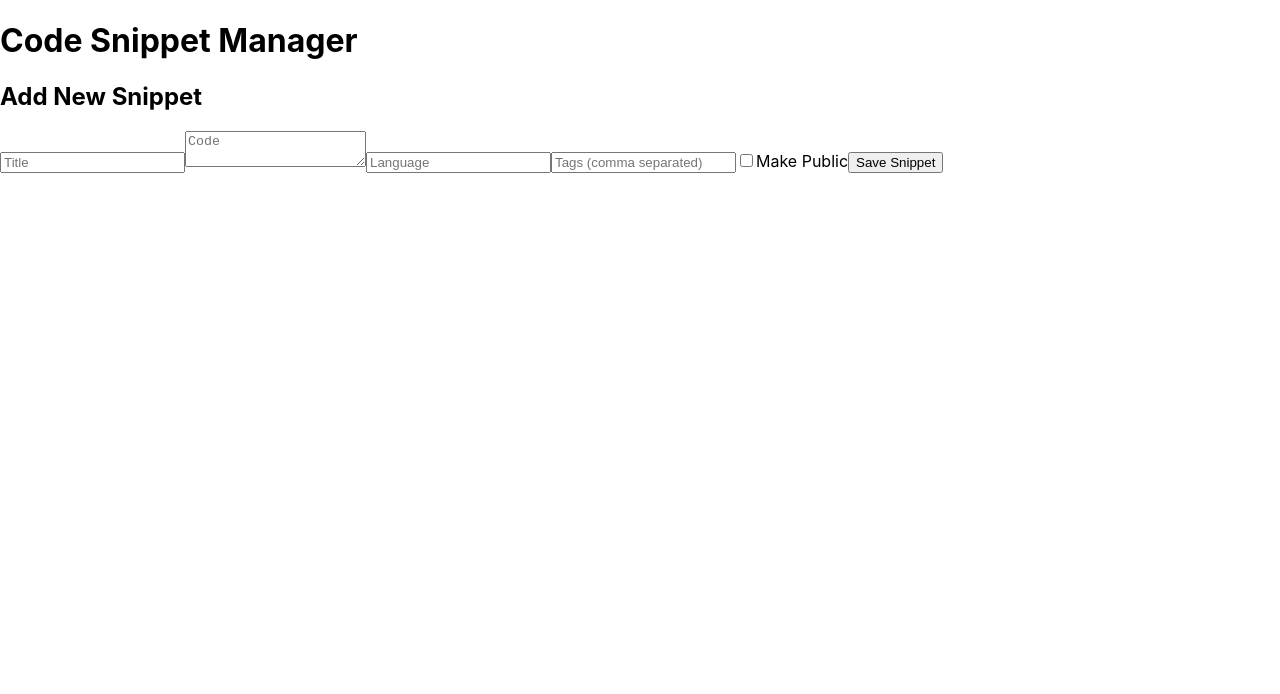
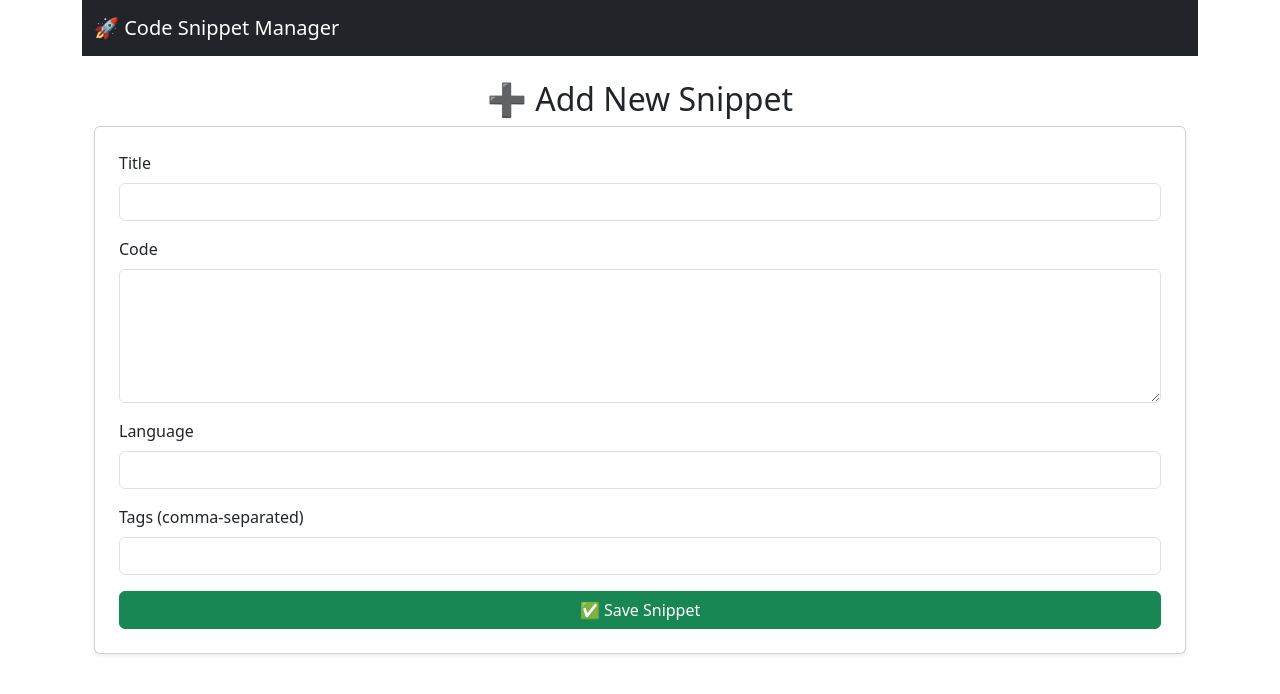
Before and after one commit to BhaskarKulshrestha/CodeSnippetManager, a React (Create React App) app in the folder frontend/: page /add in a window 1280 px wide. Shown: the top 694 px of the page. Built offline with nearby package versions, Linux system fonts and the light colour scheme.

Commit message:
added some more files and aslo improved the ui

```diff
--- a/frontend/package.json
+++ b/frontend/package.json
@@ -3,7 +3,10 @@
   "version": "0.1.0",
   "private": true,
   "dependencies": {
+    "@fortawesome/fontawesome-free": "^6.7.2",
+    "@monaco-editor/react": "^4.6.0",
     "axios": "^1.7.9",
+    "bootstrap": "^5.3.3",
     "cra-template": "1.2.0",
     "react": "^19.0.0",
     "react-dom": "^19.0.0",
--- a/frontend/src/App.css
+++ b/frontend/src/App.css
@@ -1,7 +1,54 @@
-.App {
-  text-align: center;
+/* General Styling */
+body {
+  background-color: #f8f9fa;
+  font-family: Arial, sans-serif;
 }
 
+.container {
+  max-width: 800px;
+}
+
+/* Navbar */
+.navbar {
+  margin-bottom: 20px;
+}
+
+/* Cards */
+.card {
+  border-radius: 10px;
+  transition: transform 0.3s ease-in-out !important;
+}
+
+.card:hover {
+  transform: scale(1.05) !important;
+  box-shadow: 0 4px 8px rgba(0, 0, 0, 0.2) !important;
+}
+
+/* Code Snippet Styling */
+pre {
+  overflow-x: auto;
+  font-size: 14px;
+  background-color: #eee;
+  padding: 10px;
+  border-radius: 5px;
+}
+
+/* Buttons */
+button {
+  font-size: 14px;
+  padding: 8px 12px;
+}
+
+.form-control {
+  border-radius: 8px;
+}
+
+.btn {
+  border-radius: 5px;
+  padding: 10px 15px;
+}
+
+/* App Logo (if still needed) */
 .App-logo {
   height: 40vmin;
   pointer-events: none;
@@ -13,21 +60,6 @@
   }
 }
 
-.App-header {
-  background-color: #282c34;
-  min-height: 100vh;
-  display: flex;
-  flex-direction: column;
-  align-items: center;
-  justify-content: center;
-  font-size: calc(10px + 2vmin);
-  color: white;
-}
-
-.App-link {
-  color: #61dafb;
-}
-
 @keyframes App-logo-spin {
   from {
     transform: rotate(0deg);
--- a/frontend/src/App.js
+++ b/frontend/src/App.js
@@ -1,5 +1,5 @@
 import React from "react";
-import { BrowserRouter as Router, Route, Routes } from "react-router-dom";
+import { BrowserRouter as Router, Route, Routes, Link } from "react-router-dom";
 import SnippetList from "./components/SnippetList";
 import AddSnippet from "./components/AddSnippet";
 import EditSnippet from "./components/EditSnippet";
@@ -9,7 +9,14 @@ function App() {
   return (
     <Router>
       <div className="container">
-        <h1>Code Snippet Manager</h1>
+        {/* Navbar */}
+        <nav className="navbar navbar-dark bg-dark navbar-expand-lg">
+          <div className="container-fluid">
+            <Link className="navbar-brand" to="/">🚀 Code Snippet Manager</Link>
+          </div>
+        </nav>
+
+        {/* Routes */}
         <Routes>
           <Route path="/" element={<SnippetList />} />
           <Route path="/add" element={<AddSnippet />} />
--- a/frontend/src/components/AddSnippet.js
+++ b/frontend/src/components/AddSnippet.js
@@ -7,21 +7,14 @@ function AddSnippet() {
   const [code, setCode] = useState("");
   const [language, setLanguage] = useState("");
   const [tags, setTags] = useState("");
-  const [isPublic, setIsPublic] = useState(false);
   const navigate = useNavigate();
 
   const handleSubmit = async (e) => {
     e.preventDefault();
-    const newSnippet = {
-      title,
-      code,
-      language,
-      tags: tags.split(",").map(tag => tag.trim()),
-      public: isPublic
-    };
+    const snippetData = { title, code, language, tags: tags.split(",") };
 
     try {
-      await axios.post("http://localhost:5000/api/snippets/add", newSnippet);
+      await axios.post("http://localhost:5000/api/snippets/add", snippetData);
       navigate("/");
     } catch (error) {
       console.error("Error adding snippet:", error);
@@ -29,19 +22,34 @@ function AddSnippet() {
   };
 
   return (
-    <div>
-      <h2>Add New Snippet</h2>
-      <form onSubmit={handleSubmit}>
-        <input type="text" placeholder="Title" value={title} onChange={e => setTitle(e.target.value)} required />
-        <textarea placeholder="Code" value={code} onChange={e => setCode(e.target.value)} required />
-        <input type="text" placeholder="Language" value={language} onChange={e => setLanguage(e.target.value)} required />
-        <input type="text" placeholder="Tags (comma separated)" value={tags} onChange={e => setTags(e.target.value)} />
-        <label>
-          <input type="checkbox" checked={isPublic} onChange={e => setIsPublic(e.target.checked)} />
-          Make Public
-        </label>
-        <button type="submit">Save Snippet</button>
-      </form>
+    <div className="container mt-4">
+      <h2 className="text-center">➕ Add New Snippet</h2>
+
+      <div className="card p-4 shadow-sm">
+        <form onSubmit={handleSubmit}>
+          <div className="mb-3">
+            <label className="form-label">Title</label>
+            <input type="text" className="form-control" value={title} onChange={(e) => setTitle(e.target.value)} required />
+          </div>
+
+          <div className="mb-3">
+            <label className="form-label">Code</label>
+            <textarea className="form-control" rows="5" value={code} onChange={(e) => setCode(e.target.value)} required></textarea>
+          </div>
+
+          <div className="mb-3">
+            <label className="form-label">Language</label>
+            <input type="text" className="form-control" value={language} onChange={(e) => setLanguage(e.target.value)} required />
+          </div>
+
+          <div className="mb-3">
+            <label className="form-label">Tags (comma-separated)</label>
+            <input type="text" className="form-control" value={tags} onChange={(e) => setTags(e.target.value)} />
+          </div>
+
+          <button type="submit" className="btn btn-success w-100">✅ Save Snippet</button>
+        </form>
+      </div>
     </div>
   );
 }
--- /dev/null
+++ b/frontend/src/components/CodeEditor.js
@@ -0,0 +1,24 @@
+import React from "react";
+import MonacoEditor from "@monaco-editor/react";
+
+const CodeEditor = ({ value, language, onChange }) => {
+  return (
+    <div className="code-editor-container">
+      <MonacoEditor
+        height="300px"
+        language={language || "javascript"}  // Set default language to JavaScript
+        theme="vs-dark"
+        value={value}
+        onChange={onChange}
+        options={{
+          fontSize: 14,
+          minimap: { enabled: false },
+          scrollBeyondLastLine: false,
+          automaticLayout: true,
+        }}
+      />
+    </div>
+  );
+};
+
+export default CodeEditor;
--- a/frontend/src/components/EditSnippet.js
+++ b/frontend/src/components/EditSnippet.js
@@ -1,41 +1,22 @@
 import React, { useState, useEffect } from "react";
+import { useParams, useNavigate } from "react-router-dom";
 import axios from "axios";
-import { useParams, useNavigate } from "react-router-dom";
+import CodeEditor from "../components/CodeEditor";
 
-function EditSnippet() {
+const EditSnippet = () => {
   const { id } = useParams();
   const navigate = useNavigate();
-  const [title, setTitle] = useState("");
-  const [code, setCode] = useState("");
-  const [language, setLanguage] = useState("");
-  const [tags, setTags] = useState("");
-  const [isPublic, setIsPublic] = useState(false);
+  const [snippet, setSnippet] = useState({ title: "", code: "", language: "" });
 
   useEffect(() => {
     axios.get(`http://localhost:5000/api/snippets/${id}`)
-      .then(response => {
-        const snippet = response.data;
-        setTitle(snippet.title);
-        setCode(snippet.code);
-        setLanguage(snippet.language);
-        setTags(snippet.tags.join(", "));
-        setIsPublic(snippet.public);
-      })
-      .catch(error => console.error("Error fetching snippet:", error));
+      .then((res) => setSnippet(res.data))
+      .catch((err) => console.error("Error fetching snippet:", err));
   }, [id]);
 
-  const handleSubmit = async (e) => {
-    e.preventDefault();
-    const updatedSnippet = {
-      title,
-      code,
-      language,
-      tags: tags.split(",").map(tag => tag.trim()),
-      public: isPublic
-    };
-
+  const handleUpdate = async () => {
     try {
-      await axios.put(`http://localhost:5000/api/snippets/edit/${id}`, updatedSnippet);
+      await axios.put(`http://localhost:5000/api/snippets/update/${id}`, snippet);
       navigate("/");
     } catch (error) {
       console.error("Error updating snippet:", error);
@@ -43,21 +24,25 @@ function EditSnippet() {
   };
 
   return (
-    <div>
+    <div className="container">
       <h2>Edit Snippet</h2>
-      <form onSubmit={handleSubmit}>
-        <input type="text" value={title} onChange={e => setTitle(e.target.value)} required />
-        <textarea value={code} onChange={e => setCode(e.target.value)} required />
-        <input type="text" value={language} onChange={e => setLanguage(e.target.value)} required />
-        <input type="text" value={tags} onChange={e => setTags(e.target.value)} />
-        <label>
-          <input type="checkbox" checked={isPublic} onChange={e => setIsPublic(e.target.checked)} />
-          Make Public
-        </label>
-        <button type="submit">Save Changes</button>
-      </form>
+      <input
+        type="text"
+        value={snippet.title}
+        onChange={(e) => setSnippet({ ...snippet, title: e.target.value })}
+        placeholder="Snippet Title"
+        className="form-control mb-3"
+      />
+      <CodeEditor
+        value={snippet.code}
+        language={snippet.language}
+        onChange={(code) => setSnippet({ ...snippet, code })}
+      />
+      <button className="btn btn-primary mt-3" onClick={handleUpdate}>
+        Save Changes
+      </button>
     </div>
   );
-}
+};
 
 export default EditSnippet;
--- a/frontend/src/components/PublicSnippet.js
+++ b/frontend/src/components/PublicSnippet.js
@@ -5,26 +5,23 @@ import { useParams } from "react-router-dom";
 function PublicSnippet() {
   const { id } = useParams();
   const [snippet, setSnippet] = useState(null);
-  const [error, setError] = useState(null);
 
   useEffect(() => {
     axios.get(`http://localhost:5000/api/snippets/${id}`)
       .then(response => setSnippet(response.data))
-      .catch(error => {
-        console.error("Error fetching snippet:", error);
-        setError("Snippet not found.");
-      });
+      .catch(error => console.error("Error fetching snippet:", error));
   }, [id]);
 
-  if (error) return <h2>{error}</h2>;
-  if (!snippet) return <h2>Loading...</h2>;
+  if (!snippet) return <h2 className="text-center mt-4">Loading...</h2>;
 
   return (
-    <div>
-      <h2>{snippet.title}</h2>
-      <pre>{snippet.code}</pre>
-      <p>Language: {snippet.language}</p>
-      <p>Tags: {snippet.tags.join(", ")}</p>
+    <div className="container mt-4">
+      <div className="card p-4 shadow-sm">
+        <h2>{snippet.title}</h2>
+        <pre>{snippet.code}</pre>
+        <p><strong>Language:</strong> {snippet.language}</p>
+        <p><strong>Tags:</strong> {snippet.tags.join(", ")}</p>
+      </div>
     </div>
   );
 }
--- a/frontend/src/components/SnippetList.js
+++ b/frontend/src/components/SnippetList.js
@@ -14,14 +14,9 @@ function SnippetList() {
   }, []);
 
   const fetchSnippets = () => {
-    axios
-      .get("http://localhost:5000/api/snippets")
+    axios.get("http://localhost:5000/api/snippets")
       .then(response => setSnippets(response.data))
       .catch(error => console.error("Error fetching snippets:", error));
-  };
-
-  const handleSearch = (e) => {
-    setSearchQuery(e.target.value);
   };
 
   const handleDelete = async (id) => {
@@ -37,50 +32,58 @@ function SnippetList() {
   const uniqueLanguages = [...new Set(snippets.map(snippet => snippet.language))];
 
   return (
-    <div>
-      <Link to="/add">➕ Add Snippet</Link>
-      <h2>Saved Snippets</h2>
+    <div className="container mt-4">
+      <h2 className="text-center mb-4">📜 Your Code Snippets</h2>
 
-      {/* Search Input */}
+      {/* Search Bar */}
+      <div className="d-flex justify-content-between mb-3">
         <input
           type="text"
-        placeholder="Search snippets..."
+          className="form-control w-50"
+          placeholder="🔍 Search snippets..."
           value={searchQuery}
-        onChange={handleSearch}
+          onChange={(e) => setSearchQuery(e.target.value)}
         />
+        <Link to="/add" className="btn btn-primary">➕ Add Snippet</Link>
+      </div>
 
-      {/* Tag Filter */}
-      <select value={selectedTag} onChange={(e) => setSelectedTag(e.target.value)}>
+      {/* Filters */}
+      <div className="d-flex gap-3 mb-3">
+        <select className="form-select" value={selectedTag} onChange={(e) => setSelectedTag(e.target.value)}>
           <option value="">All Tags</option>
-        {uniqueTags.map(tag => (
-          <option key={tag} value={tag}>{tag}</option>
-        ))}
+          {uniqueTags.map(tag => <option key={tag} value={tag}>{tag}</option>)}
         </select>
 
-      {/* Language Filter */}
-      <select value={selectedLanguage} onChange={(e) => setSelectedLanguage(e.target.value)}>
+        <select className="form-select" value={selectedLanguage} onChange={(e) => setSelectedLanguage(e.target.value)}>
           <option value="">All Languages</option>
-        {uniqueLanguages.map(lang => (
-          <option key={lang} value={lang}>{lang}</option>
-        ))}
+          {uniqueLanguages.map(lang => <option key={lang} value={lang}>{lang}</option>)}
         </select>
+      </div>
 
-      {/* Display Snippets */}
+      {/* Snippets List */}
+      <div className="row">
         {snippets
           .filter(snippet => snippet.title.toLowerCase().includes(searchQuery.toLowerCase()))
           .filter(snippet => !selectedTag || snippet.tags.includes(selectedTag))
           .filter(snippet => !selectedLanguage || snippet.language === selectedLanguage)
           .map(snippet => (
-          <div key={snippet._id} className="snippet-card">
-            <h3>{snippet.title}</h3>
-            <pre>{snippet.code}</pre>
-            <p>Language: {snippet.language}</p>
-            <p>Tags: {snippet.tags.join(", ")}</p>
-            <button onClick={() => navigate(`/edit/${snippet._id}`)}>✏️ Edit</button>
-            <button onClick={() => handleDelete(snippet._id)}>🗑 Delete</button>
-            <button onClick={() => navigator.clipboard.writeText(`${window.location.origin}/public/${snippet._id}`)}>🔗 Copy Link</button>
+            <div key={snippet._id} className="col-md-4">
+              <div className="card mb-3">
+                <div className="card-body">
+                  <h5 className="card-title">{snippet.title}</h5>
+                  <pre className="bg-light p-2">{snippet.code}</pre>
+                  <p><strong>Language:</strong> {snippet.language}</p>
+                  <p><strong>Tags:</strong> {snippet.tags.join(", ")}</p>
+                  <div className="d-flex justify-content-between">
+                    <button className="btn btn-warning" onClick={() => navigate(`/edit/${snippet._id}`)}>✏️ Edit</button>
+                    <button className="btn btn-danger" onClick={() => handleDelete(snippet._id)}>🗑 Delete</button>
+                    <button className="btn btn-info" onClick={() => navigator.clipboard.writeText(`${window.location.origin}/public/${snippet._id}`)}>🔗 Copy Link</button>
+                  </div>
+                </div>
+              </div>
             </div>
           ))}
+      </div>
     </div>
   );
 }
--- a/frontend/src/index.css
+++ b/frontend/src/index.css
@@ -11,3 +11,9 @@ code {
   font-family: source-code-pro, Menlo, Monaco, Consolas, 'Courier New',
     monospace;
 }
+
+.code-editor-container {
+  border: 1px solid #ccc;
+  border-radius: 5px;
+  overflow: hidden;
+}
--- a/frontend/src/index.js
+++ b/frontend/src/index.js
@@ -1,17 +1,13 @@
-import React from 'react';
-import ReactDOM from 'react-dom/client';
-import './index.css';
-import App from './App';
-import reportWebVitals from './reportWebVitals';
+import "bootstrap/dist/css/bootstrap.min.css";
+import "bootstrap/dist/js/bootstrap.bundle.min";
+import "@fortawesome/fontawesome-free/css/all.min.css";
+import React from "react";
+import ReactDOM from "react-dom/client";
+import App from "./App";
 
-const root = ReactDOM.createRoot(document.getElementById('root'));
+const root = ReactDOM.createRoot(document.getElementById("root"));
 root.render(
   <React.StrictMode>
     <App />
   </React.StrictMode>
 );
-
-// If you want to start measuring performance in your app, pass a function
-// to log results (for example: reportWebVitals(console.log))
-// or send to an analytics endpoint. Learn more: https://bit.ly/CRA-vitals
-reportWebVitals();
```
Also changed, not shown: 2 other files (tests, documents, lock files or other folders). Lines whose indentation alone changed are shown as unchanged.
